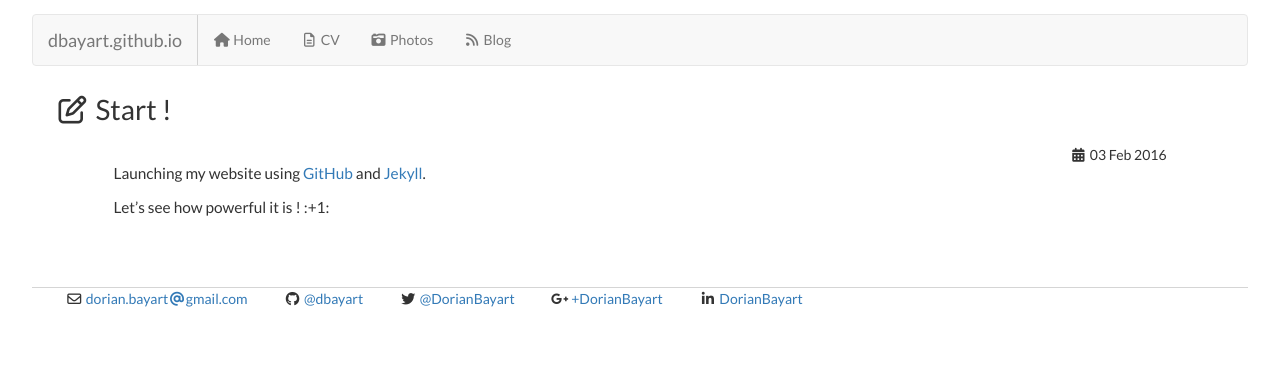
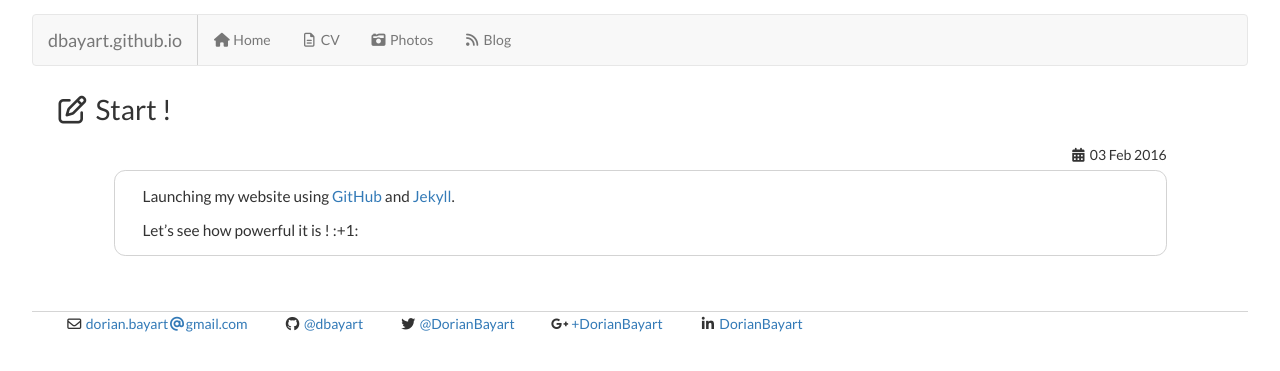
Before and after one commit to dorianbayart/dorianbayart.github.io, a Jekyll site: the page built from _posts/2016-02-03-dorian-bayart-site-launched.md, in a window 1280 px wide. Shown: the top 371 px of the page. Built offline with Jekyll 4.4.1, drawn with Linux system fonts in a browser that asks for light colours; nearby versions of some CDN libraries; comment, search, counter and statistics services are not loaded.

Commit message:
Update post.css

```diff
--- a/css/post.css
+++ b/css/post.css
@@ -2,6 +2,10 @@
   width: 90%;
   margin: auto;
   text-align: justify;
+  border: solid thin lightgray;
+  padding: 1.2em 2em 0;
+  margin-top: 0.4em;
+  border-radius: 0.8em;
 }
 
 p {
```
